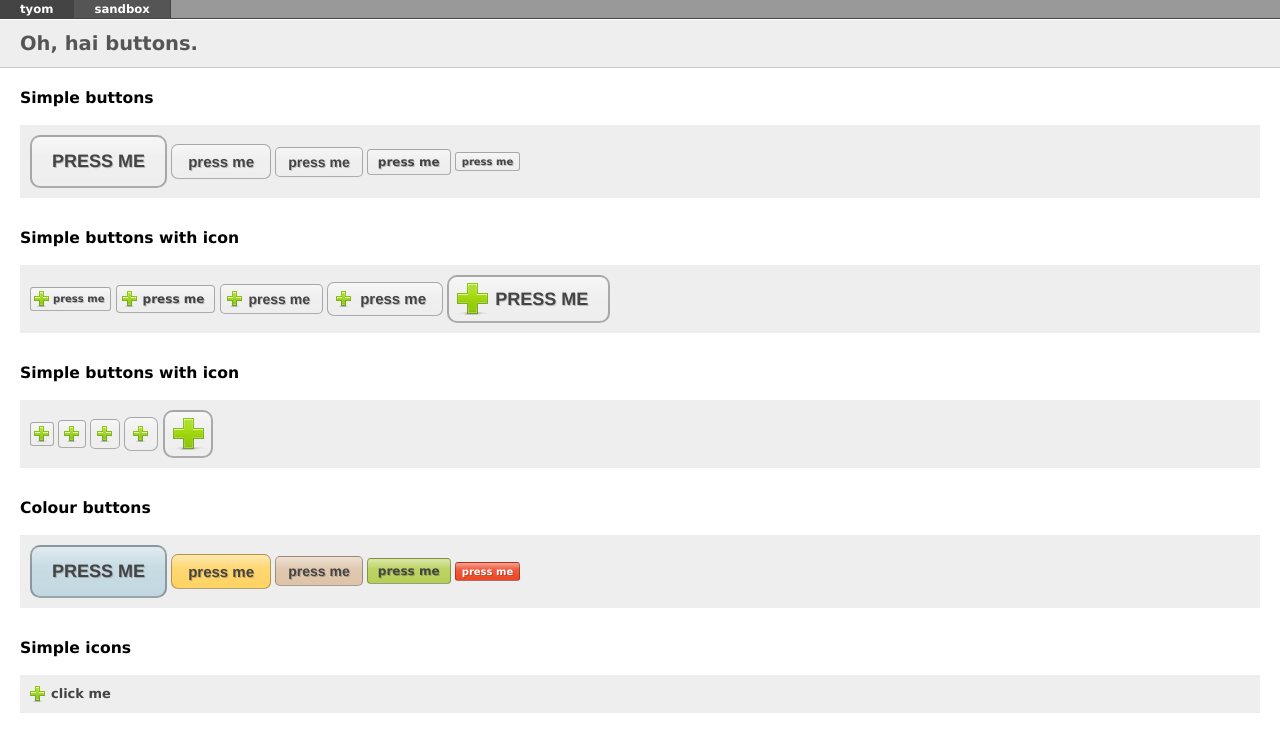
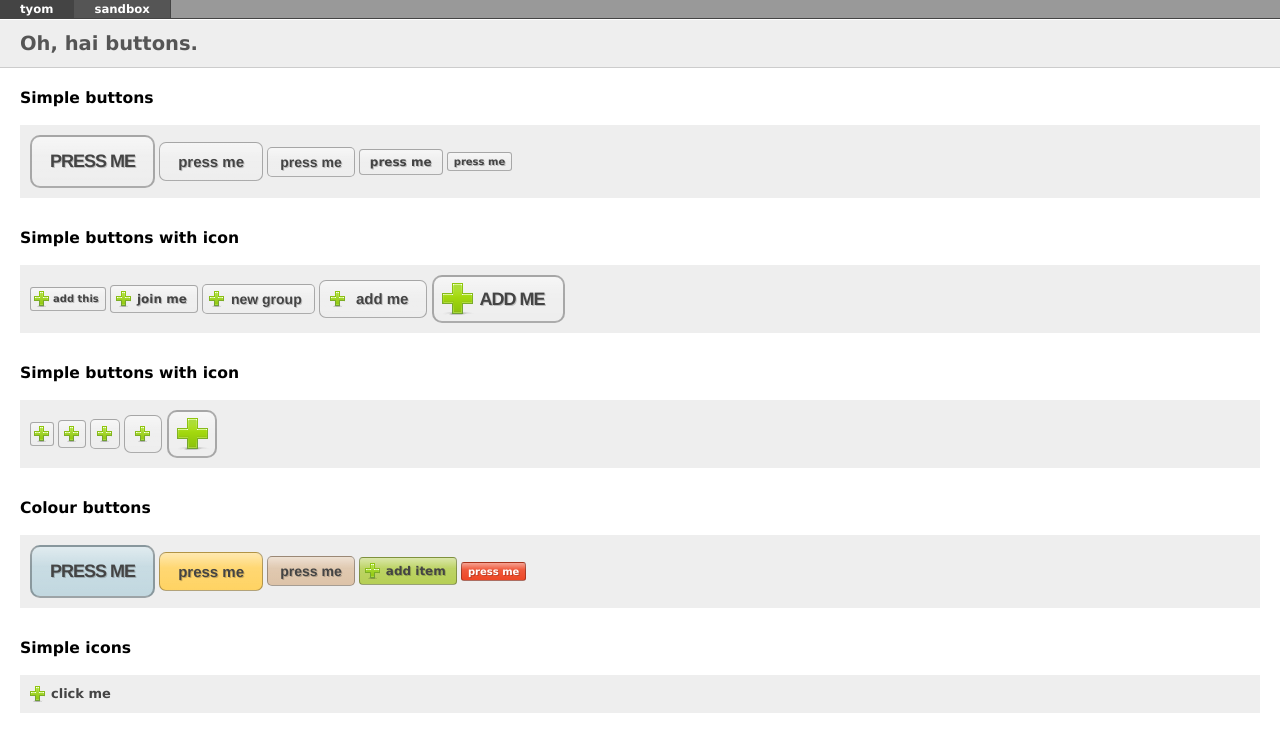
Before and after one commit to tyom/UI-Framework, a plain HTML site: page index.html in a window 1280 px wide. Drawn offline with Linux system fonts and the light colour scheme.

Commit message:
Updated button sizes.

```diff
--- a/css/style.css
+++ b/css/style.css
@@ -103,15 +103,16 @@ p {
     -webkit-border-radius: 4px;
 }
 .button.large {
-    padding: 8px 16px;
+    padding: 10px 18px;
     font-size: 15px;
     border-radius: 7px;
     -moz-border-radius: 7px;
     -webkit-border-radius: 7px;
 }
 .button.huge {
-    padding: 14px 20px;
+    padding: 14px 18px;
     font-size: 18px;
+    letter-spacing: -1px;
     border-width: 2px;
     text-transform: uppercase;
     border-radius: 10px;
@@ -126,8 +127,8 @@ p {
     .button.icon.mini i { left: 3px }
 .button.icon.small { padding-left: 26px }
     .button.icon.small i { left: 5px }
-.button.icon.large { padding-left: 32px }
-    .button.icon.large i { left: 8px }
+.button.icon.large { padding-left: 36px }
+    .button.icon.large i { left: 10px }
 .button.icon.huge { padding-left: 46px }
     .button.icon.huge i {
         width: 32px;
--- a/index.html
+++ b/index.html
@@ -26,11 +26,11 @@
                 </p>
                 <h2>Simple buttons with icon</h2>
                 <p>
-                    <a href="#" class="button icon mini"><i></i>press me</a>
-                    <a href="#" class="button icon small"><i></i>press me</a>
-                    <a href="#" class="button icon"><i></i>press me</a>
-                    <a href="#" class="button icon large"><i></i>press me</a>
-                    <a href="#" class="button icon huge"><i></i>press me</a>
+                    <a href="#" class="button icon mini"><i></i>add this</a>
+                    <a href="#" class="button icon small"><i></i>join me</a>
+                    <a href="#" class="button icon"><i></i>new group</a>
+                    <a href="#" class="button icon large"><i></i>add me</a>
+                    <a href="#" class="button icon huge"><i></i>add me</a>
                 </p>
                 <h2>Simple buttons with icon</h2>
                 <p>
@@ -45,7 +45,7 @@
                     <a href="#" class="button a huge">press me</a>
                     <a href="#" class="button b large">press me</a>
                     <a href="#" class="button c">press me</a>
-                    <a href="#" class="button d small">press me</a>
+                    <a href="#" class="button d icon small"><i></i>add item</a>
                     <a href="#" class="button e mini">press me</a>
                 </p>
                 <h2>Simple icons</h2>
```
